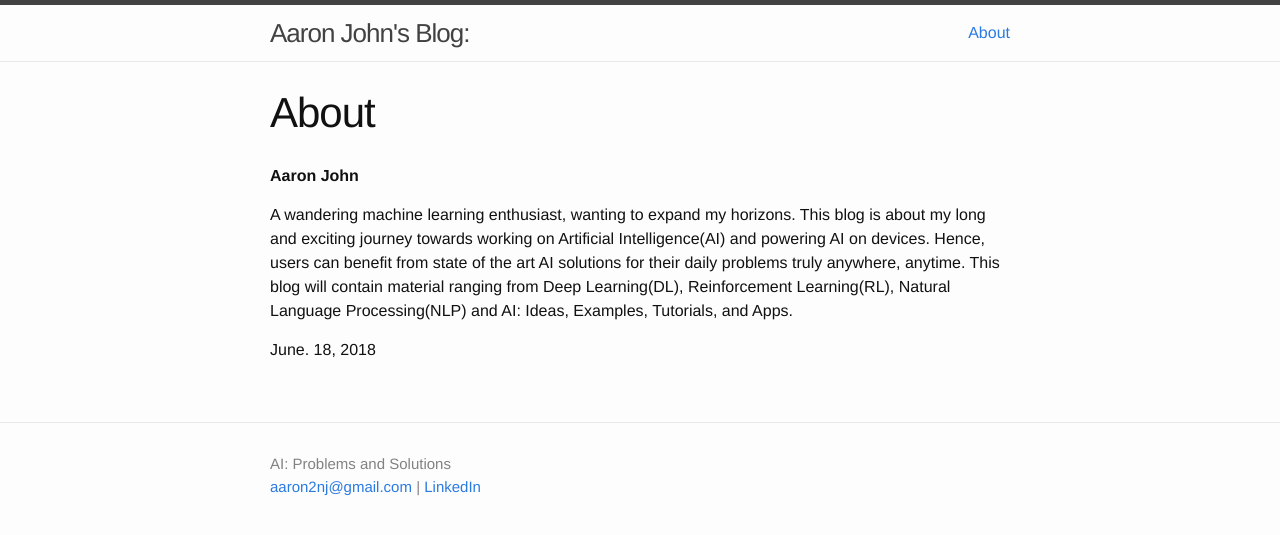
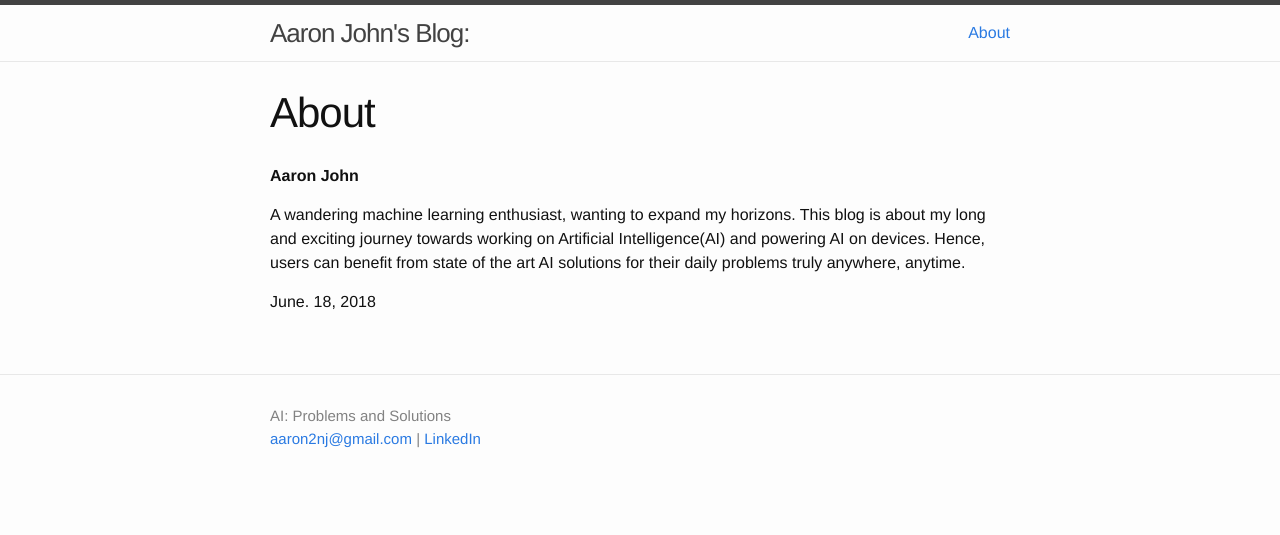
Before and after one commit to alexalwks2/aaronjohn2.github.io, a Jekyll site: the page built from about.md, in a window 1280 px wide. Shown: the top 535 px of the page. Built offline with Jekyll 4.4.1, drawn with Linux system fonts in a browser that asks for light colours.

Commit message:
Update about.md

```diff
--- a/about.md
+++ b/about.md
@@ -9,6 +9,5 @@ permalink: /about/
 
 A wandering machine learning enthusiast, wanting to expand my horizons.
 This blog is about my long and exciting journey towards working on Artificial Intelligence(AI) and powering AI on devices. Hence, users can benefit from state of the art AI solutions for their daily problems truly anywhere, anytime.
-This blog will contain material ranging from Deep Learning(DL), Reinforcement Learning(RL), Natural Language Processing(NLP) and AI: Ideas, Examples, Tutorials, and Apps.
 
 June. 18, 2018
```
